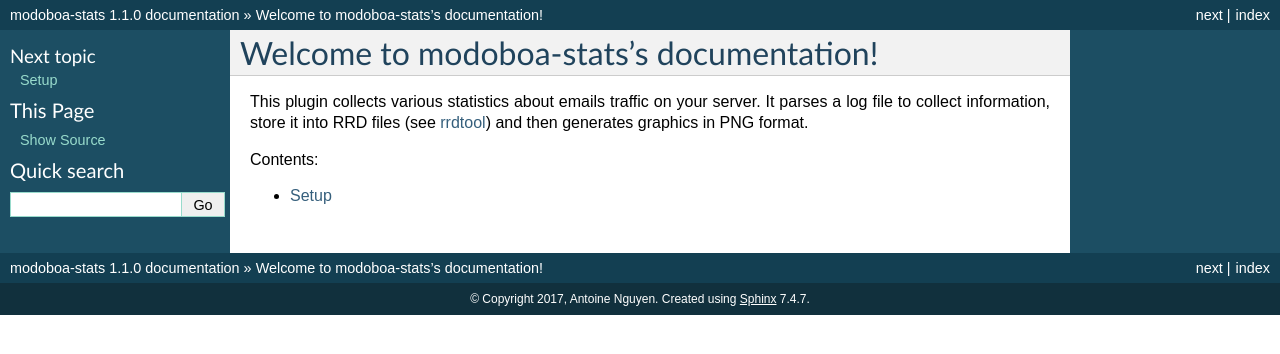
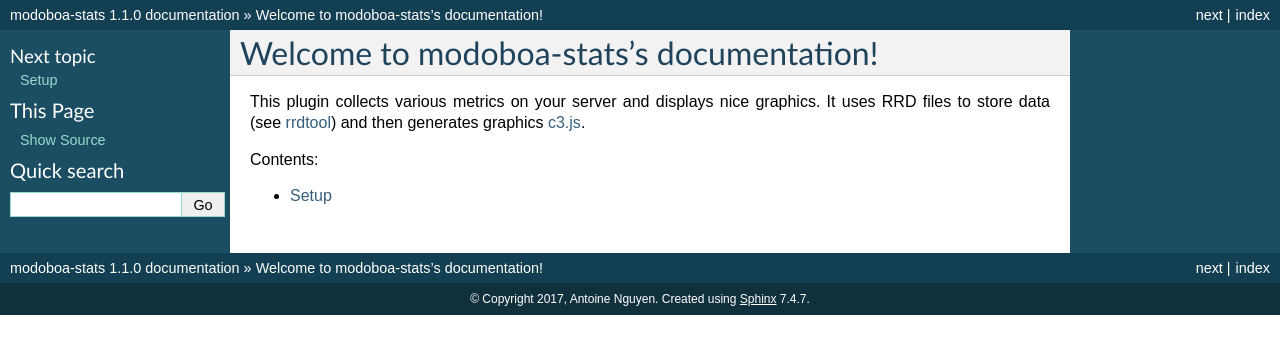
Before and after one commit to modoboa/modoboa-stats, a Sphinx documentation site: the page built from docs/index.rst, in a window 1280 px wide. Shown: the top 354 px of the page. Built offline with Sphinx 7.4.7, drawn with Linux system fonts in a browser that asks for light colours.

Commit message:
Updated documentation.
see #27

```diff
--- a/docs/index.rst
+++ b/docs/index.rst
@@ -6,10 +6,10 @@
 Welcome to modoboa-stats's documentation!
 =========================================
 
-This plugin collects various statistics about emails traffic on your
-server. It parses a log file to collect information, store it into RRD
-files (see `rrdtool <http://oss.oetiker.ch/rrdtool/>`_) and then
-generates graphics in PNG format.
+This plugin collects various metrics on your server and displays nice
+graphics. It uses RRD files to store data (see `rrdtool
+<http://oss.oetiker.ch/rrdtool/>`_) and then generates graphics `c3.js
+<http://c3js.org/>`_.
 
 Contents:
 
```
Also changed, not shown: docs/setup.rst (+6 -1 lines).
